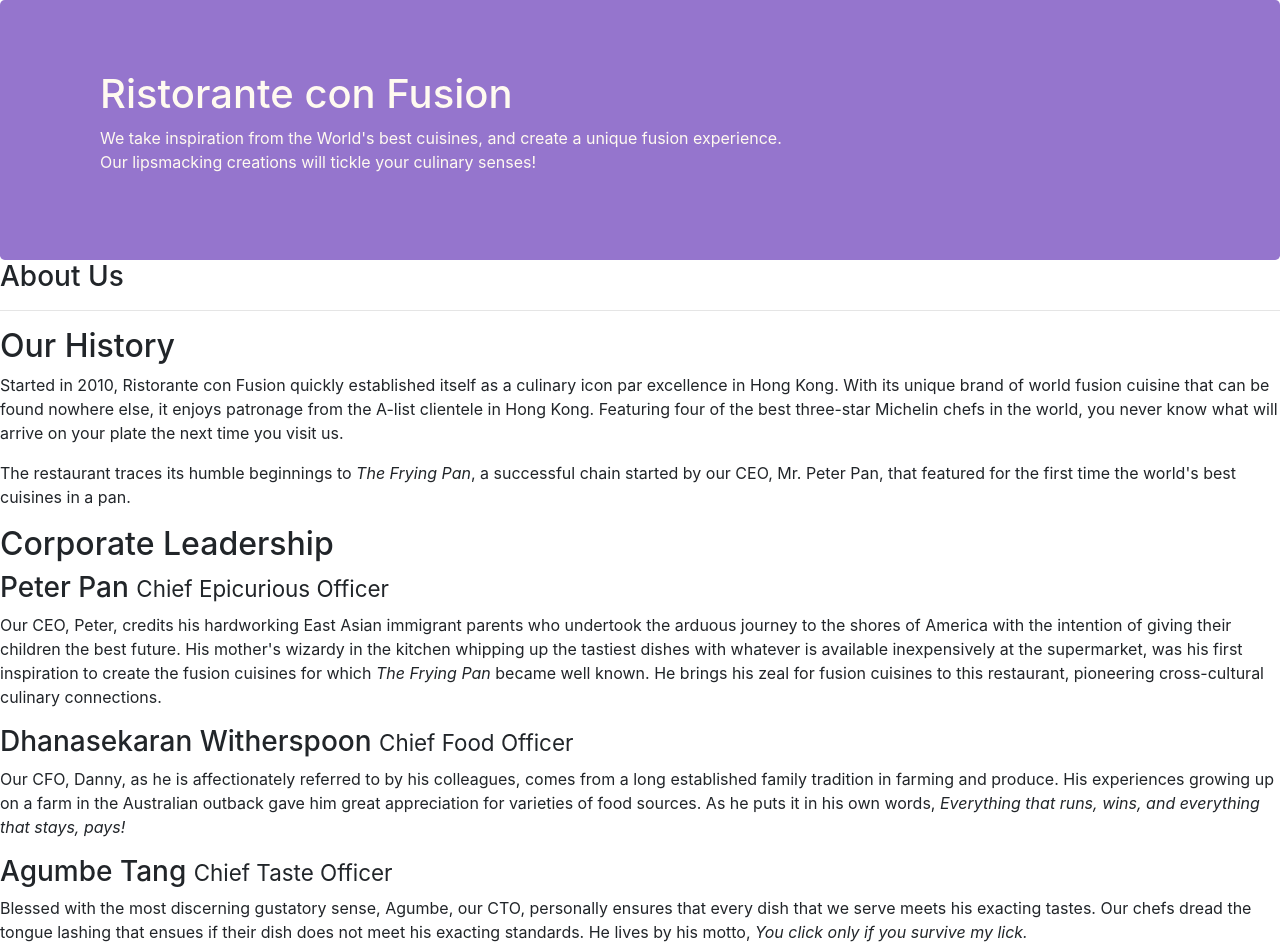
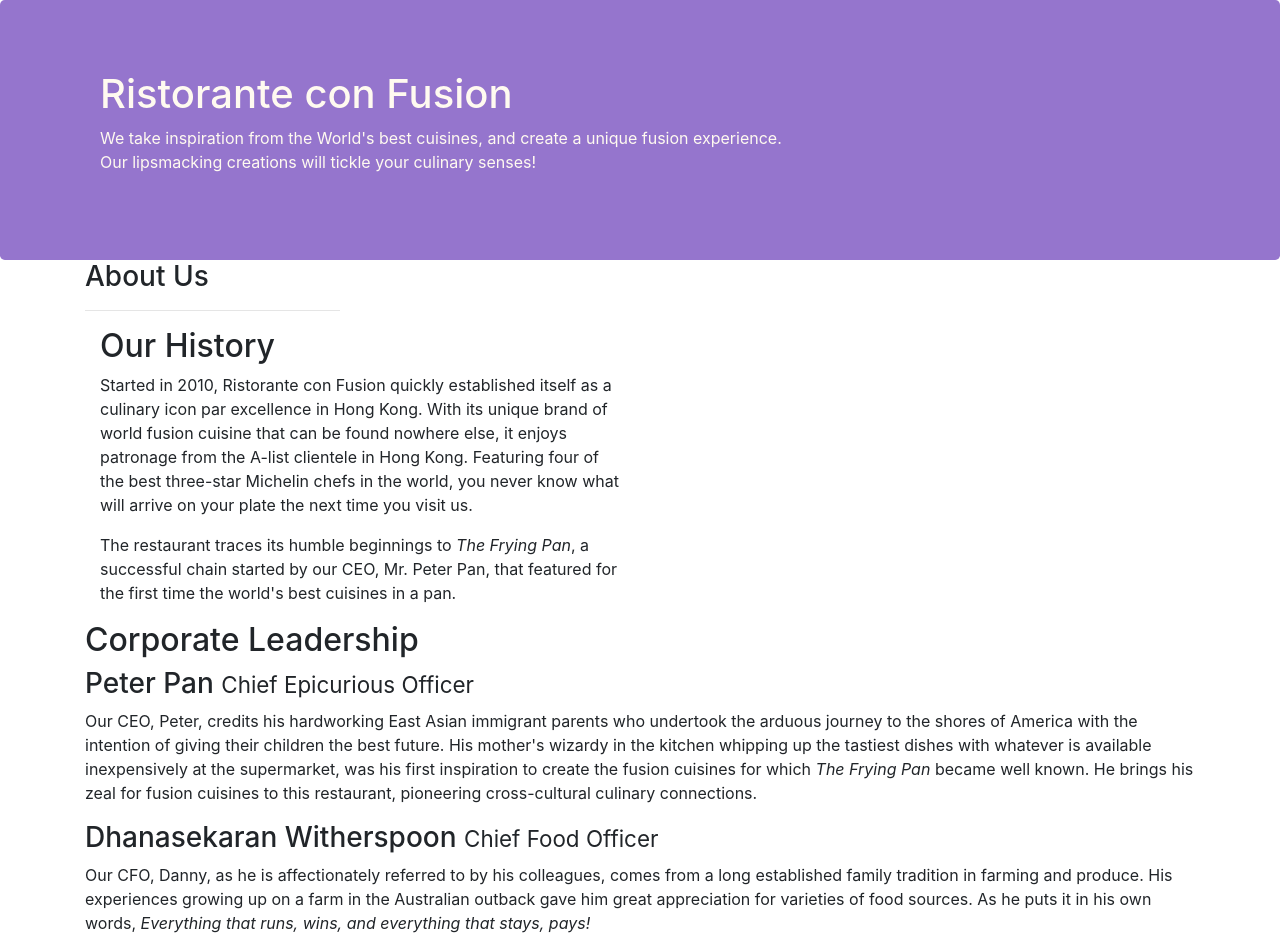
Before and after one commit to cuauMa/conFusion, a website: page aboutus.html in a window 1280 px wide. Shown: the top 948 px of the page. Drawn offline with nearby package versions, Linux system fonts and the light colour scheme.

Commit message:
Assigment 1 - Task 2 -Course Bootstrap

```diff
--- a/aboutus.html
+++ b/aboutus.html
@@ -29,16 +29,16 @@
         </div>
     </header>
 
-    <div>
-        <div>
-            <div>
+    <div class="container">
+        <div class="row align-items-start">
+            <div class="col-sm-3 col-md-3 flex-last">
                <h3>About Us</h3>
                <hr>
             </div>
         </div>
 
-        <div>
-            <div>
+        <div class="=row align-items-center">
+            <div class="col-sm-2 col-md-6">
                 <h2>Our History</h2>
                 <p>Started in 2010, Ristorante con Fusion quickly established itself as a culinary icon par excellence in Hong Kong. With its unique brand of world fusion cuisine that can be found nowhere else, it enjoys patronage from the A-list clientele in Hong Kong.  Featuring four of the best three-star Michelin chefs in the world, you never know what will arrive on your plate the next time you visit us.</p>
                 <p>The restaurant traces its humble beginnings to <em>The Frying Pan</em>, a successful chain started by our CEO, Mr. Peter Pan, that featured for the first time the world's best cuisines in a pan.</p>
@@ -48,8 +48,8 @@
         </div>
 
 
-        <div>
-            <div>
+        <div class="row align-items-end">
+            <div class="col-sm-5 col-md flex-last">
                 <h2>Corporate Leadership</h2>
                 <h3>Peter Pan <small>Chief Epicurious Officer</small></h3>
                 <p>Our CEO, Peter, credits his hardworking East Asian immigrant parents who undertook the arduous journey to the shores of America with the intention of giving their children the best future. His mother's wizardy in the kitchen whipping up the tastiest dishes with whatever is available inexpensively at the supermarket, was his first inspiration to create the fusion cuisines for which <em>The Frying Pan</em> became well known. He brings his zeal for fusion cuisines to this restaurant, pioneering cross-cultural culinary connections.</p>
```
Also changed, not shown: Assigment1-Task2_CuauhtemocMagana.jpg (added).
